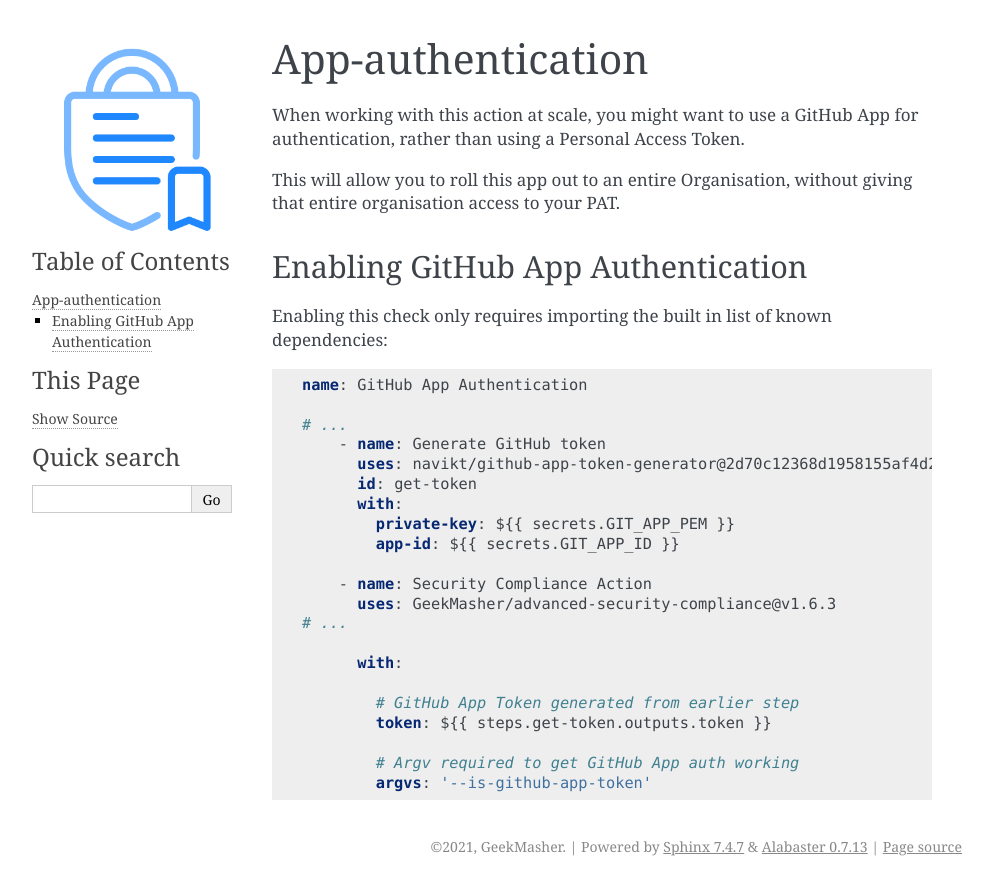
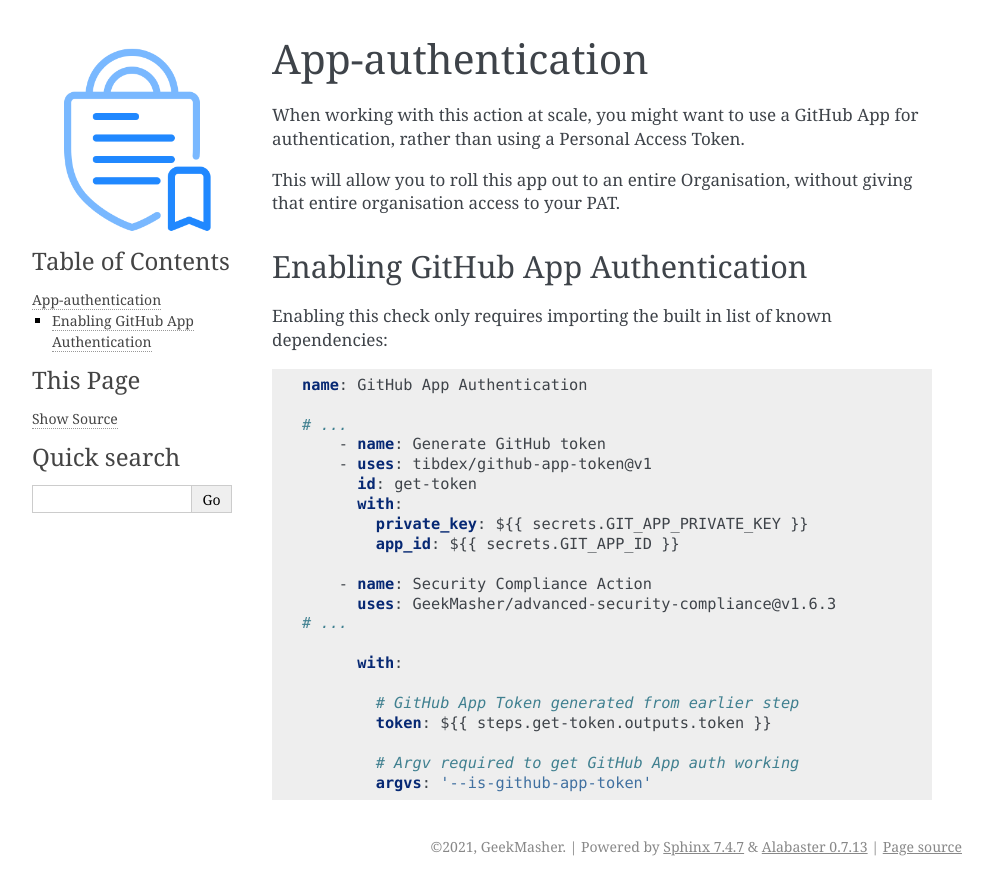
Before and after one commit to GeekMasher/advanced-security-compliance, a Sphinx documentation site: the page built from docs/samples/appauthentication.md, in a window 1280 px wide. Shown: the top 895 px of the page, without its empty margins (148-1141 px from the left). Built offline with Sphinx 7.4.7, drawn with Linux system fonts in a browser that asks for light colours; the version number is read from the project's files by our own code.

Commit message:
use action that doesn't throw a warning

```diff
--- a/docs/samples/appauthentication.md
+++ b/docs/samples/appauthentication.md
@@ -14,11 +14,11 @@ name: GitHub App Authentication
 
 # ...
     - name: Generate GitHub token
-      uses: navikt/github-app-token-generator@2d70c12368d1958155af4d283f9f21c9a2a8cb98
+    - uses: tibdex/github-app-token@v1
       id: get-token
       with:
-        private-key: ${{ secrets.GIT_APP_PEM }}
-        app-id: ${{ secrets.GIT_APP_ID }}
+        private_key: ${{ secrets.GIT_APP_PRIVATE_KEY }}
+        app_id: ${{ secrets.GIT_APP_ID }}
 
     - name: Security Compliance Action
       uses: GeekMasher/advanced-security-compliance@v1.6.3
```
Also changed, not shown: 1 other file.
